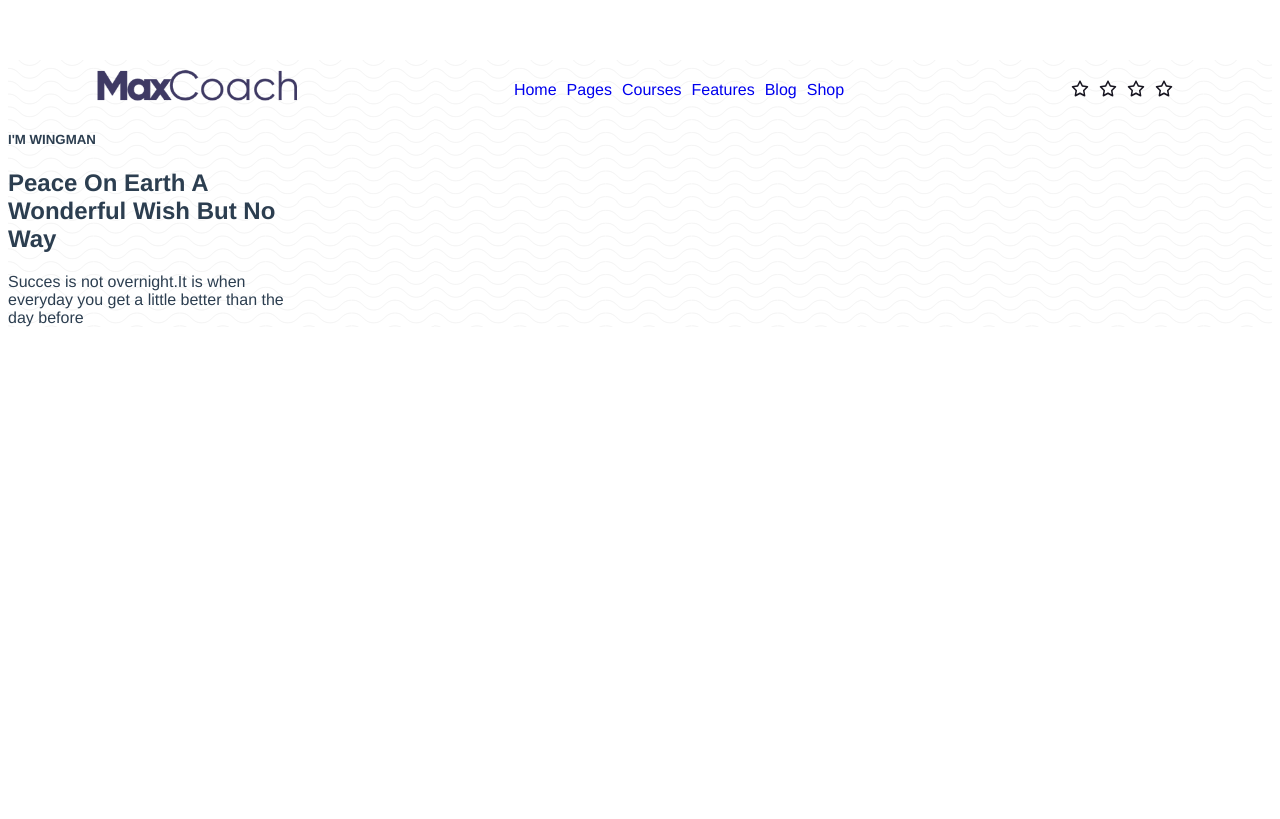
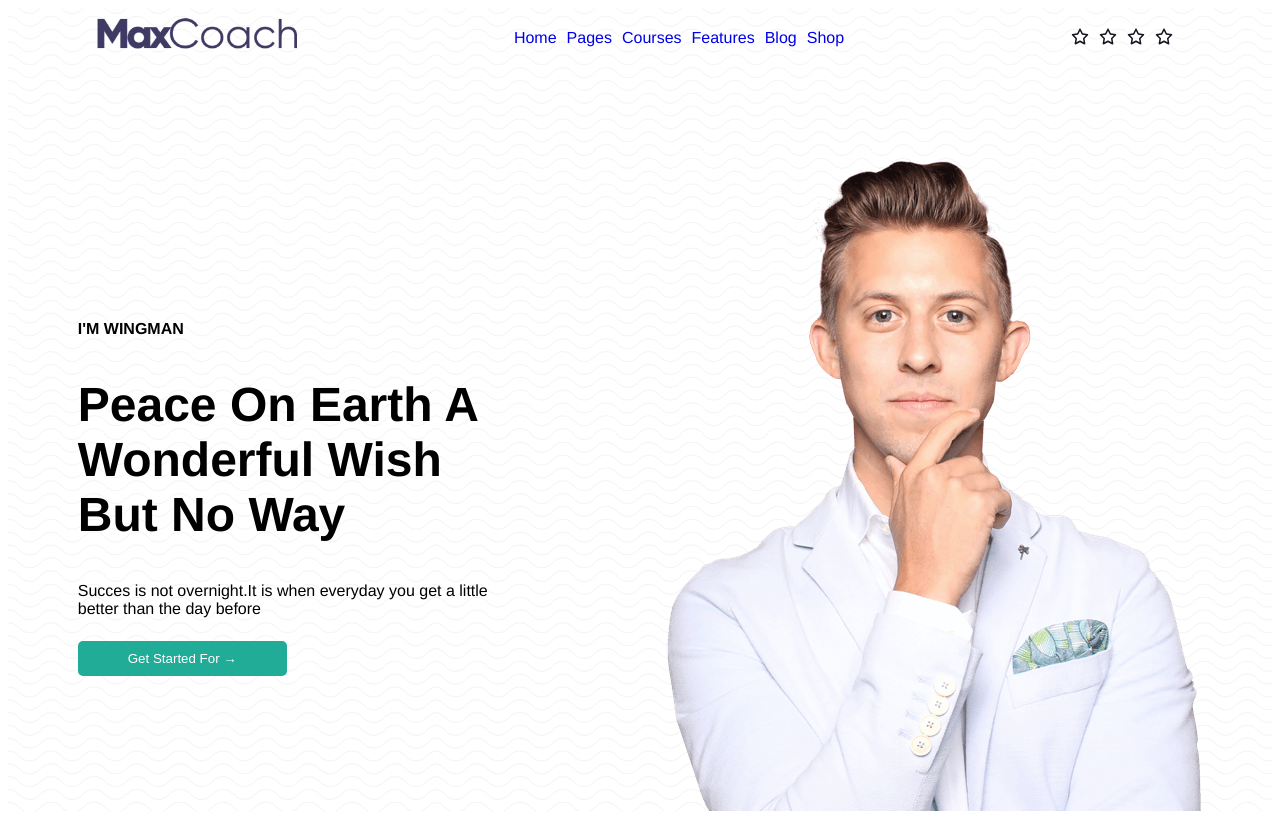
Before and after one commit to Fraianni/proj-html-vuejs, a Vue app: page / in a window 1280 px wide. Built offline with nearby package versions, Linux system fonts and the light colour scheme.

Commit message:
header completo tranne icone social

```diff
--- a/src/App.vue
+++ b/src/App.vue
@@ -21,7 +21,6 @@ export default {
   -webkit-font-smoothing: antialiased;
   -moz-osx-font-smoothing: grayscale;
   text-align: center;
-  color: #2c3e50;
-  margin-top: 60px;
+
 }
 </style>
--- a/src/components/HeroHeaderComponent.vue
+++ b/src/components/HeroHeaderComponent.vue
@@ -4,7 +4,9 @@
             <h5>I'M WINGMAN</h5>
             <h1>Peace On Earth A Wonderful Wish But No Way</h1>
             <p>Succes is not overnight.It is when everyday you get a little better than the day before</p>
+            <button> Get Started For &#8594;</button>
         </div>
+        <img src="../assets/motivation/images/home-movation-hero-image.png" alt="">
     </section>
 
 </template>
@@ -16,9 +18,29 @@ export default {
 </script>
 
 <style scoped lang="scss">
-    .HeaderInfo{
-        max-width: 300px;
-        text-align:left;
+    section{
+        display: flex;
+        justify-content: space-around;
+        align-items: center;
+        margin-top: 100px;
+        .HeaderInfo{
+            max-width: 450px;
+            text-align:left;
+            font-size: 2rem;
+        p{
+            font-size: 1rem;
+        }
+        h5{
+            font-size: 1rem;
+        }
+        button{
+            border-radius: 5px;
+            border-style: none;
+            padding: 10px 50px;
+            color: white;
+            background-color: #20ac97;
+        }
+    }
     }
 
 </style>
```
